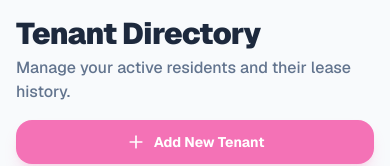
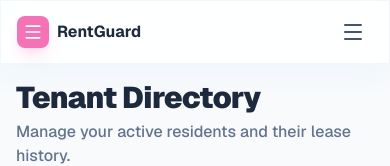
Before and after one commit to Lorna56/rent-guard, a Next.js app: page /tenants in a window 390 px wide. Shown: the top 166 px of the page. Built offline with nearby package versions, Linux system fonts and the light colour scheme; no server answers; the database is empty.

Commit message:
updated package.json files

```diff
--- a/app/(dashboard)/layout.tsx
+++ b/app/(dashboard)/layout.tsx
@@ -1,19 +1,50 @@
+"use client";
+
 import { Sidebar } from "@/components/sidebar";
+import { useState } from "react";
+import { Menu, X } from "lucide-react";
+import { Button } from "@/components/ui/button";
 
 export default function DashboardLayout({
   children,
 }: Readonly<{
   children: React.ReactNode;
 }>) {
+  const [isSidebarOpen, setIsSidebarOpen] = useState(false);
+
   return (
     <div className="flex min-h-screen bg-background">
-      <Sidebar />
-      <main className="flex-1 lg:pl-64 transition-all duration-300">
-        <div className="p-4 md:p-8 max-w-7xl mx-auto">
+      {/* Mobile Sidebar Overlay */}
+      {isSidebarOpen && (
+        <div
+          className="fixed inset-0 bg-black/50 z-40 lg:hidden backdrop-blur-sm transition-all"
+          onClick={() => setIsSidebarOpen(false)}
+        />
+      )}
+
+      {/* Mobile Header */}
+      <header className="lg:hidden fixed top-0 w-full h-16 glass border-b border-border/50 bg-white/50 z-40 px-4 flex items-center justify-between">
+        <div className="flex items-center gap-2">
+          <div className="w-8 h-8 rounded-lg bg-primary flex items-center justify-center text-white shadow-lg shadow-primary/20">
+            <Menu className="w-5 h-5" />
+          </div>
+          <span className="font-bold text-slate-800">RentGuard</span>
+        </div>
+        <button
+          onClick={() => setIsSidebarOpen(!isSidebarOpen)}
+          className="p-2 rounded-xl hover:bg-accent text-slate-600 transition-colors"
+        >
+          {isSidebarOpen ? <X className="w-6 h-6" /> : <Menu className="w-6 h-6" />}
+        </button>
+      </header>
+
+      <Sidebar isOpen={isSidebarOpen} />
+
+      <main className={isSidebarOpen ? "flex-1 lg:pl-64" : "flex-1 lg:pl-64"}>
+        <div className="p-4 md:p-8 pt-20 lg:pt-8 max-w-7xl mx-auto">
           {children}
         </div>
       </main>
     </div>
-
   );
 }
--- a/package.json
+++ b/package.json
@@ -13,6 +13,7 @@
     "date-fns": "^4.1.0",
     "dotenv": "^17.3.1",
     "drizzle-orm": "^0.45.2",
+    "jose": "^6.1.3",
     "lucide-react": "^1.7.0",
     "next": "16.2.1",
     "pg": "^8.20.0",
```
Also changed, not shown: 1 other file (tests, documents, lock files or other folders).
